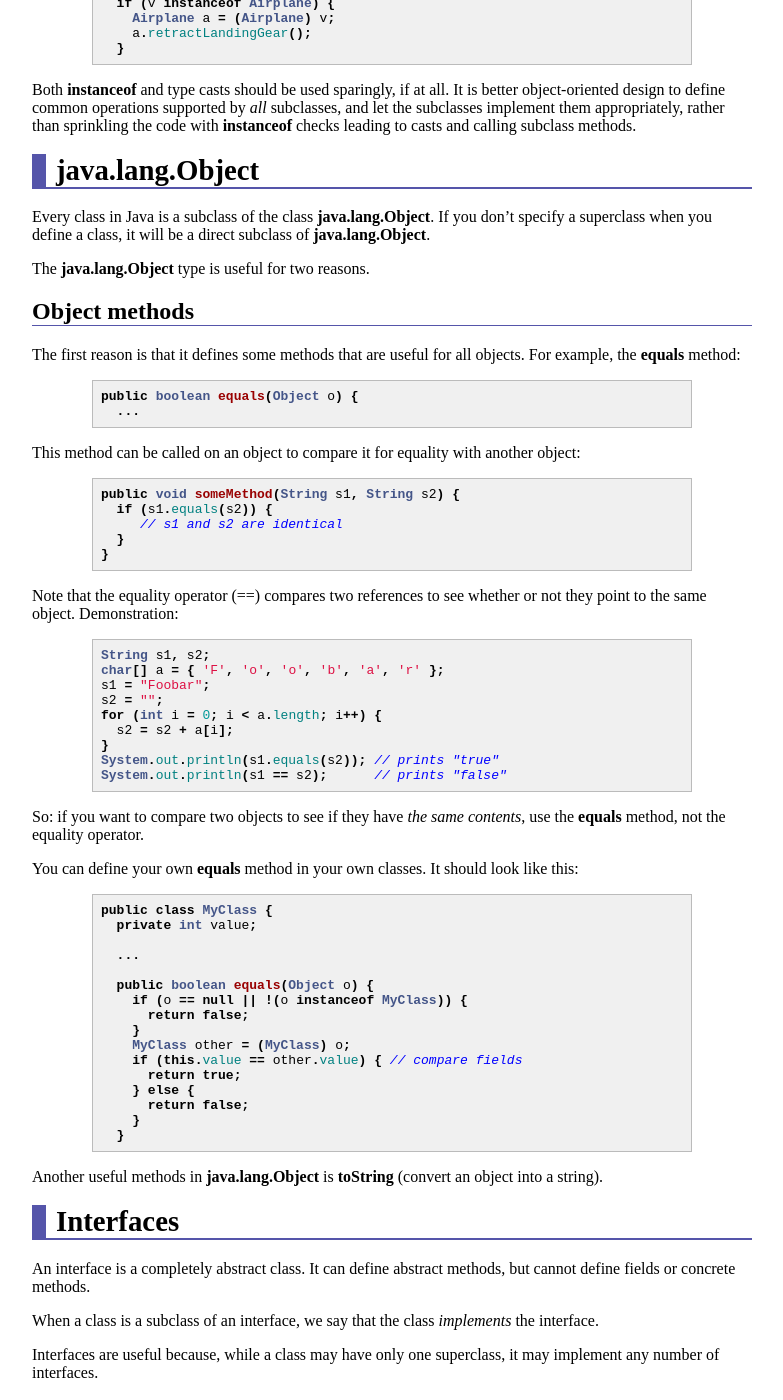
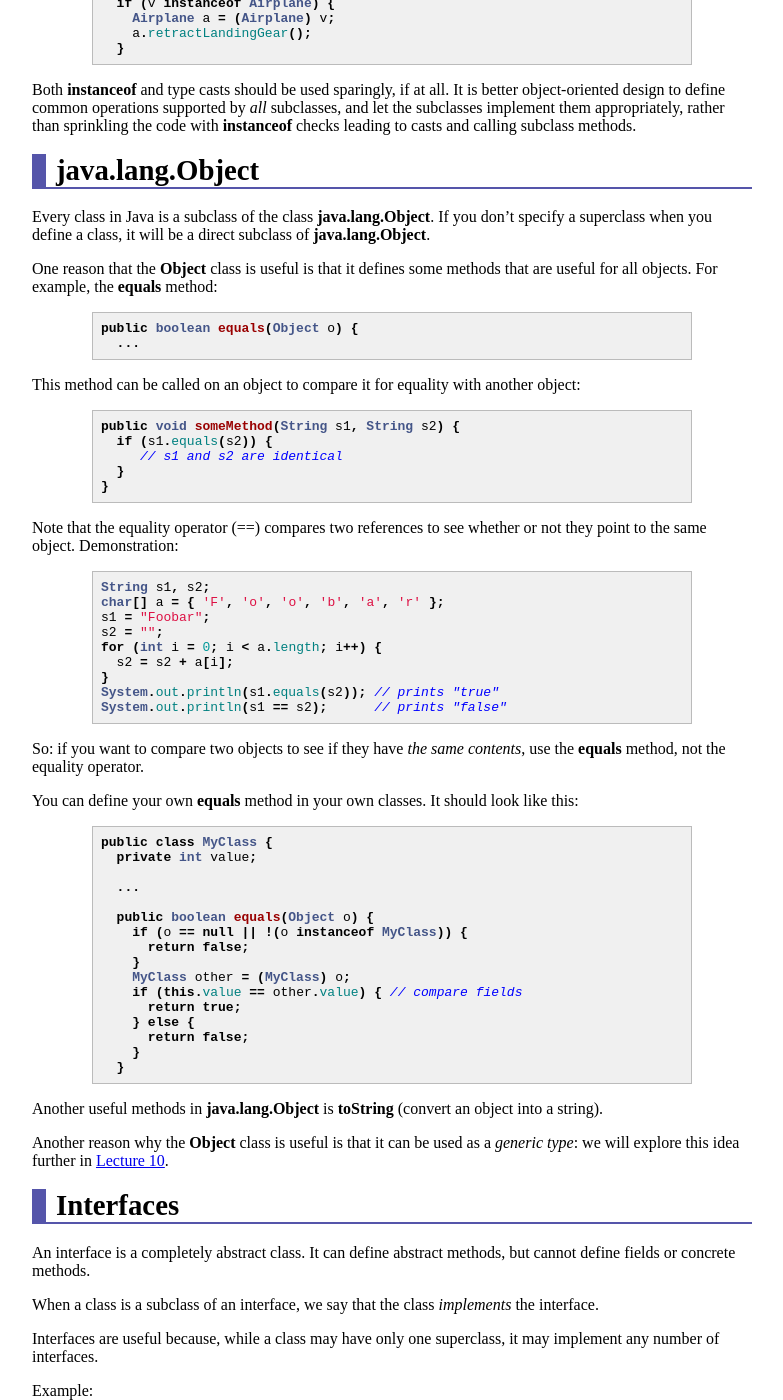
Before and after one commit to ycpcs/cs201-fall2014, a Jekyll site: the page built from lectures/lecture09.md, in a window 1280 px wide and 1400 px high, scrolled down 451 px. Shown: the whole window, without its empty margins (248-1031 px from the left). Built offline with Jekyll 4.4.1, drawn with Linux system fonts in a browser that asks for light colours; nearby versions of some CDN libraries; Markdown is read by kramdown in place of the engine named in the settings.

Commit message:
fix some sloppy editing

```diff
--- a/lectures/lecture09.md
+++ b/lectures/lecture09.md
@@ -35,12 +35,7 @@ java.lang.Object
 
 Every class in Java is a subclass of the class **java.lang.Object**. If you don't specify a superclass when you define a class, it will be a direct subclass of **java.lang.Object**.
 
-The **java.lang.Object** type is useful for two reasons.
-
-Object methods
---------------
-
-The first reason is that it defines some methods that are useful for all objects. For example, the **equals** method:
+One reason that the **Object** class is useful is that it defines some methods that are useful for all objects. For example, the **equals** method:
 
 {% highlight java %}
 public boolean equals(Object o) {
@@ -95,6 +90,8 @@ public class MyClass {
 {% endhighlight %}
 
 Another useful methods in **java.lang.Object** is **toString** (convert an object into a string).
+
+Another reason why the **Object** class is useful is that it can be used as a *generic type*: we will explore this idea further in [Lecture 10](lecture10.html).
 
 Interfaces
 ==========
```
